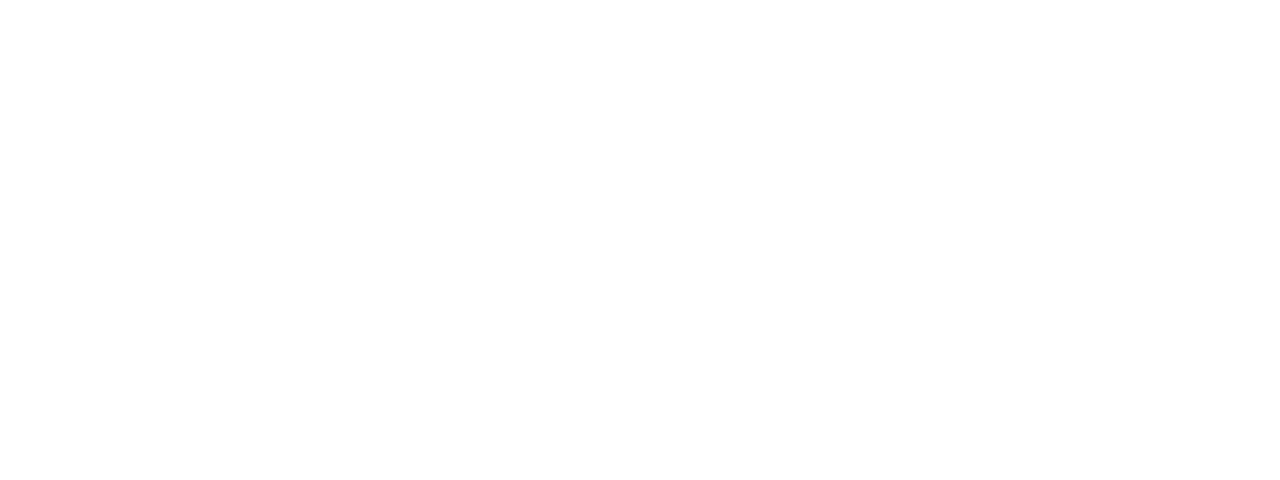
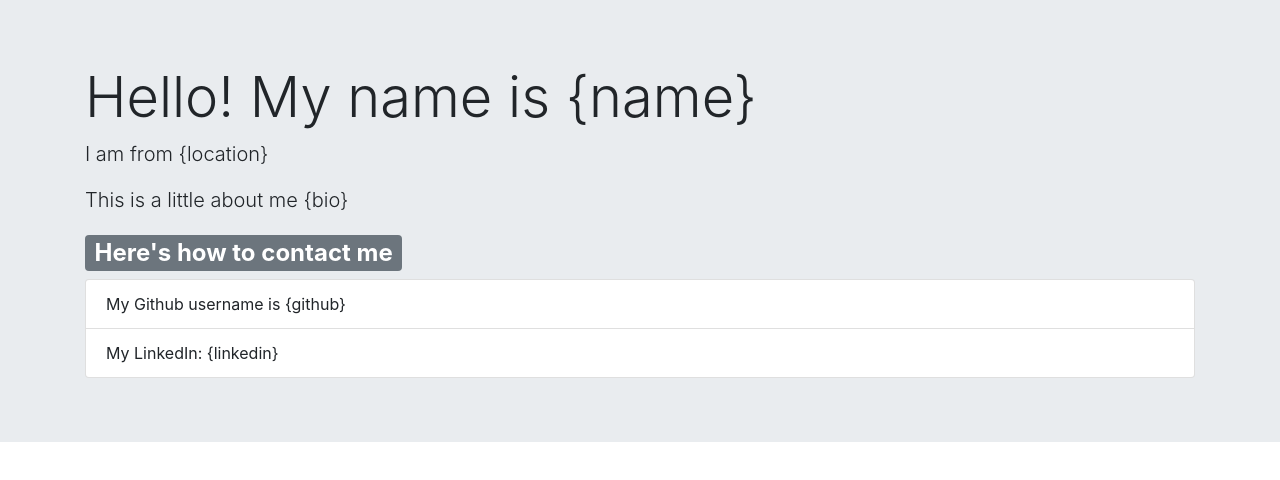
Before and after one commit to jonnyboy808/html-portfolio-generator, a plain HTML site: page index.html in a window 1280 px wide. Drawn offline with nearby package versions, Linux system fonts and the light colour scheme.

Commit message:
added html styling

```diff
--- a/index.html
+++ b/index.html
@@ -1,9 +1,25 @@
 <!DOCTYPE html>
-<html lang="en-US">
-  <head>
-    <meta charset="UTF-8" />
-    <title>Hello HTML!</title>
-  </head>
-
-  <body></body>
+<html lang="en">
+<head>
+  <meta charset="UTF-8">
+  <meta http-equiv="X-UA-Compatible" content="IE=edge">
+  <meta name="viewport" content="width=device-width, initial-scale=1.0">
+  <link rel ="stylesheet" type =text/css href="https://maxcdn.bootstrapcdn.com/bootstrap/4.0.0/css/bootstrap.min.css">
+  <title>Document</title>
+</head>
+<body>
+  <div class="jumbotron jumbotron-fluid">
+    <div class="container">
+      <h1 class="display-4">Hello! My name is {name} </h1>
+      <p class="lead"> I am from {location}</p>
+      <p class="lead"> This is a little about me {bio}</p>
+      <h2><span class="badge badge-secondary"> Here's how to contact me </span></h2>
+      <ul class="list-group">
+        <li class="list-group-item"> My Github username is {github}</li>
+        <li class="list-group-item">My LinkedIn: {linkedin}</li>
+      </ul>
+    </div>
+  </div>
+  </div>
+</body>
 </html>
```
